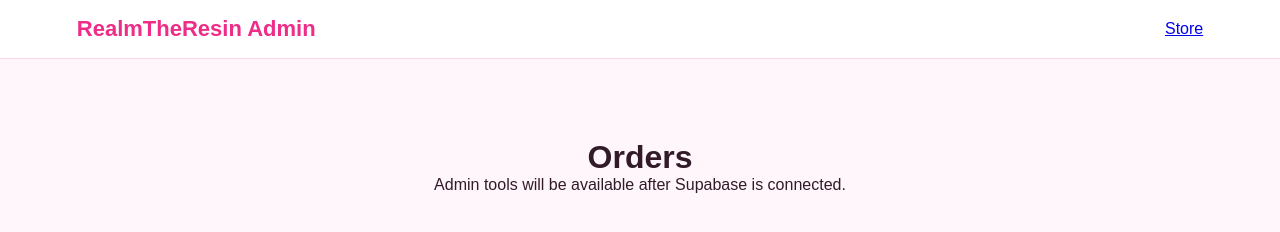
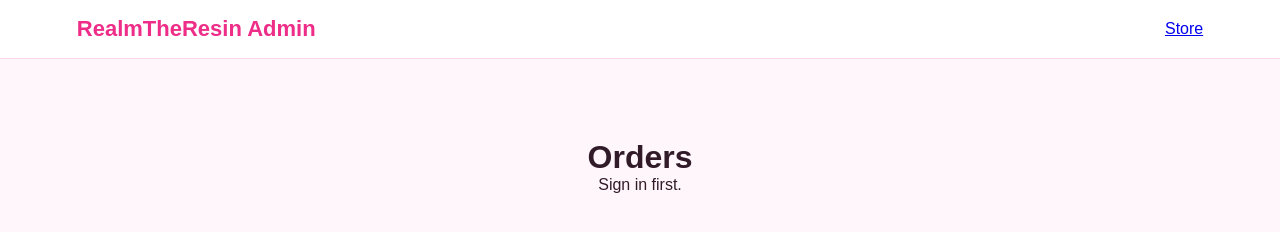
Before and after one commit to wafacloudways1-prog/RealmTheResin, a plain HTML site: page admin.html in a window 1280 px wide. Drawn offline with nearby package versions, Linux system fonts and the light colour scheme.

Commit message:
Connect Supabase

```diff
--- a/config.js
+++ b/config.js
@@ -1,11 +1,8 @@
 window.APP_CONFIG = {
-  // Leave these placeholders for the preview.
-  // Add your real Supabase values later.
-  SUPABASE_URL: "YOUR_SUPABASE_PROJECT_URL",
-  SUPABASE_PUBLISHABLE_KEY: "YOUR_SUPABASE_PUBLISHABLE_KEY",
+  SUPABASE_URL: "https://ocfwevjhwatvcmargjyt.supabase.co",
+  SUPABASE_PUBLISHABLE_KEY: "sb_publishable__erJ6kqvD9oCvnwMYNMlSg_jU_bOT-y",
   RAZORPAY_KEY_ID: "YOUR_RAZORPAY_KEY_ID"
 };
-
 // Optional client: only create it when real Supabase values have been supplied.
 (function () {
   const valid =
```
